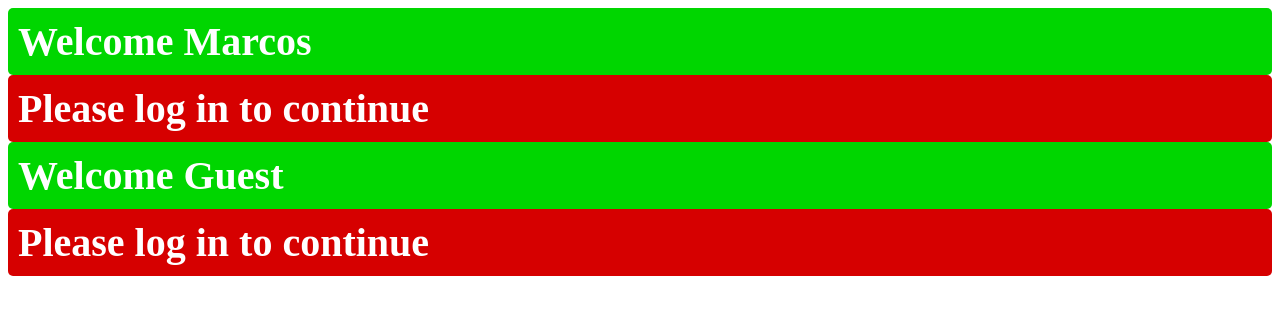
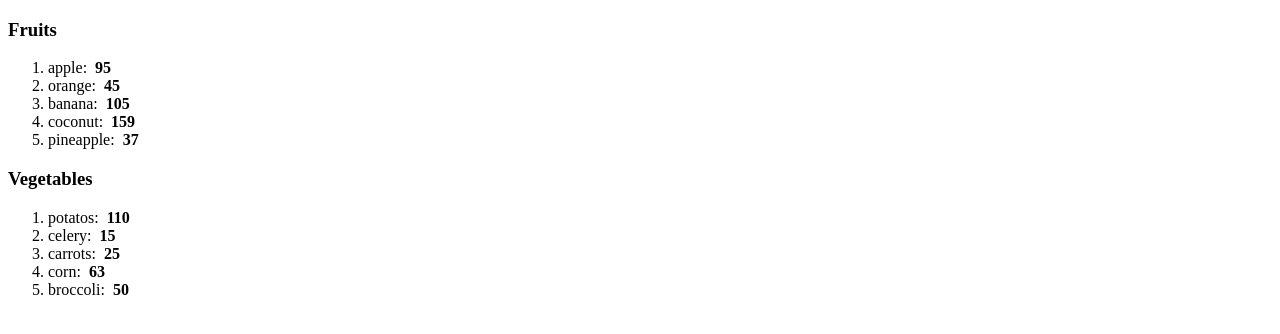
Before and after one commit to MarcosBenHurSilva/website_react, a React (Vite) app in the folder my-react-app/: page / in a window 1280 px wide. Shown: the top 334 px of the page. Built offline with nearby package versions, Linux system fonts and the light colour scheme.

Commit message:
List Rendering

```diff
--- a/my-react-app/src/App.jsx
+++ b/my-react-app/src/App.jsx
@@ -1,18 +1,23 @@
-// Conditional rendering = allows you to control what gets rendered
-//                         in your application based on certain conditions.
-//                         (ex. show, hide, or change components)
-
-import UserGreeting from './UserGreeting.jsx';
+import List from './List.jsx'
 
 function App() {
-    return(
-      <>
-        <UserGreeting isLoggedIn={true} username="Marcos"/>
-        <UserGreeting/>
-        <UserGreeting isLoggedIn={true}/>
-        <UserGreeting username="Marcos"/>
-      </>
-    );
+
+  const fruits = [{id: 1, name: "apple", calories: 95},
+                    {id: 2,name:"orange", calories: 45},
+                    {id: 3,name:"banana", calories: 105},
+                    {id: 4,name:"coconut", calories: 159},
+                    {id: 5,name:"pineapple", calories: 37}];
+
+  const vegetables = [{id: 6, name: "potatos", calories: 110},
+                      {id: 7,name:"celery", calories: 15},
+                      {id: 8,name:"carrots", calories: 25},
+                      {id: 9,name:"corn", calories: 63},
+                      {id: 10,name:"broccoli", calories: 50}];
+
+  return(<>
+          <List items={fruits} category="Fruits"/>
+          <List items={vegetables} category="Vegetables"/>
+        </>);
 }
 
 export default App
--- /dev/null
+++ b/my-react-app/src/List.jsx
@@ -0,0 +1,44 @@
+
+function List(props){
+
+    const category = props.category;
+    const itemList = props.items;
+
+    const listItems = itemList.map(item => <li key={item.id}>
+        {item.name}: &nbsp;
+        <b>{item.calories}</b></li>);
+
+    return(<>
+        <h3>{category}</h3>
+        <ol>{listItems}</ol>
+    </>);
+    /*
+    const fruits = [{id: 1, name: "apple", calories: 95},
+                    {id: 2,name:"orange", calories: 45},
+                    {id: 3,name:"banana", calories: 105},
+                    {id: 4,name:"coconut", calories: 159},
+                    {id: 5,name:"pineapple", calories: 37}];*/
+
+    //fruits.sort((a, b) => a.name.localeCompare(b.name)); //Ordem alfabética
+    //fruits.sort((a, b) => b.name.localeCompare(a.name)); //Ordem alfabética reversa
+    //fruits.sort((a, b) => a.calories - b.calories); //Ordem numerica ascendente
+    //fruits.sort((a, b) => b.calories - a.calories); //Ordem numerica descendente
+
+    //const lowCalFruits = fruits.filter(fruit => fruit.calories < 100);
+    //const highCalFruits = fruits.filter(fruit => fruit.calories > 100);
+    /*
+    const listItems = fruits.map(fruit => <li key={fruit.id}>
+                        {fruit.name}: &nbsp;
+                        <b>{fruit.calories}</b></li>);*/
+    /*
+    const listItems = lowCalFruits.map(lowCalFruit => <li key={lowCalFruit.id}>
+        {lowCalFruit.name}: &nbsp;
+        <b>{lowCalFruit.calories}</b></li>);*/
+    /*
+    const listItems = highCalFruits.map(highCalFruit => <li key={highCalFruit.id}>
+        {highCalFruits.name}: &nbsp;
+        <b>{highCalFruit.calories}</b></li>);*/
+
+}
+
+export default List
--- a/my-react-app/src/UserGreeting.jsx
+++ /dev/null
@@ -1,23 +0,0 @@
-import PropTypes from 'prop-types'
-
-function UserGreeting(props){
-
-    const welcomeMessage = <h2 className="welcome-message">
-                            Welcome {props.username}
-                            </h2>
-
-    const loginPrompt = <h2 className="login-prompt">
-                        Please log in to continue
-                        </h2>
-    return(props.isLoggedIn ? welcomeMessage : loginPrompt);
-
-}
-UserGreeting.propTypes = {
-    isLoggedIn: PropTypes.bool,
-    username: PropTypes.string,
-}
-UserGreeting.defaultProps = {
-    isLoggedIn: false,
-    username: "Guest",
-}
-export default UserGreeting
```
Also changed, not shown: 1 other file (tests, documents, lock files or other folders).
